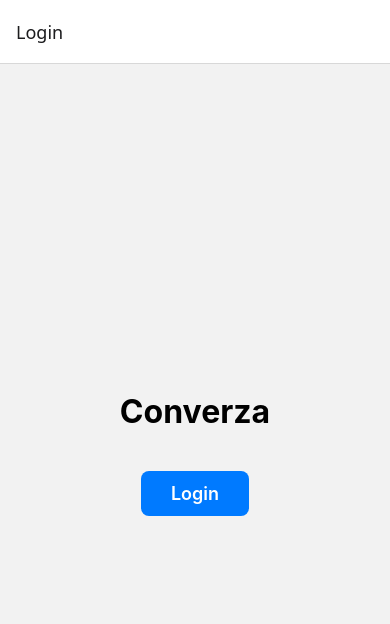
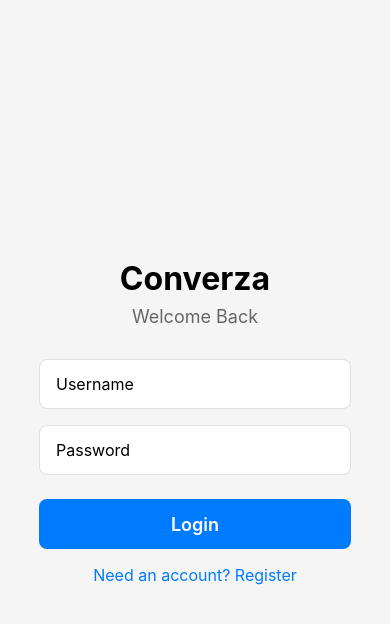
Before and after one commit to dhruvxsingh/Converza, a React Native app: screen /Login in a window 390 px wide. Shown: the top 624 px of the page. Built offline with nearby package versions, Linux system fonts and the light colour scheme.

Commit message:
connected backend to frontend with login and registration working

```diff
--- a/src/navigation/AppNavigator.tsx
+++ b/src/navigation/AppNavigator.tsx
@@ -1,3 +1,4 @@
+// src/navigation/AppNavigator.tsx
 import React from 'react';
 import { NavigationContainer } from '@react-navigation/native';
 import { createStackNavigator } from '@react-navigation/stack';
@@ -5,18 +6,60 @@ import LoginScreen from '../screens/LoginScreen';
 import ChatListScreen from '../screens/ChatListScreen';
 import ChatScreen from '../screens/ChatScreen';
 import VideoCallScreen from '../screens/VideoCallScreen';
-import { RootStackParamList } from '../types/navigation';
+
+export type RootStackParamList = {
+  Login: undefined;
+  ChatList: undefined;
+  Chat: { userId: string; userName: string };
+  VideoCall: { userId: string; userName: string };
+};
 
 const Stack = createStackNavigator<RootStackParamList>();
 
 export default function AppNavigator() {
   return (
     <NavigationContainer>
-      <Stack.Navigator initialRouteName="Login">
-        <Stack.Screen name="Login" component={LoginScreen} />
-        <Stack.Screen name="ChatList" component={ChatListScreen} />
-        <Stack.Screen name="Chat" component={ChatScreen} />
-        <Stack.Screen name="VideoCall" component={VideoCallScreen} />
+      <Stack.Navigator
+        initialRouteName="Login"
+        screenOptions={{
+          headerStyle: {
+            backgroundColor: '#007AFF',
+          },
+          headerTintColor: '#fff',
+          headerTitleStyle: {
+            fontWeight: 'bold',
+          },
+        }}
+      >
+        <Stack.Screen
+          name="Login"
+          component={LoginScreen}
+          options={{ headerShown: false }}
+        />
+        <Stack.Screen
+          name="ChatList"
+          component={ChatListScreen}
+          options={{
+            title: 'Chats',
+            headerLeft: () => null, // Prevents going back to login
+            gestureEnabled: false,
+          }}
+        />
+        <Stack.Screen
+          name="Chat"
+          component={ChatScreen}
+          options={({ route }) => ({
+            title: route.params?.userName || 'Chat'
+          })}
+        />
+        <Stack.Screen
+          name="VideoCall"
+          component={VideoCallScreen}
+          options={{
+            title: 'Video Call',
+            headerShown: false
+          }}
+        />
       </Stack.Navigator>
     </NavigationContainer>
   );
--- a/src/screens/LoginScreen.tsx
+++ b/src/screens/LoginScreen.tsx
@@ -1,46 +1,148 @@
-import React from 'react';
-import { View, Text, StyleSheet, TouchableOpacity } from 'react-native';
+import React, { useState } from 'react';
+import { View, Text, StyleSheet, TouchableOpacity, TextInput, Alert, ActivityIndicator } from 'react-native';
 import { useNavigation } from '@react-navigation/native';
 import { StackNavigationProp } from '@react-navigation/stack';
 import { RootStackParamList } from '../types/navigation';
+import apiService from '../services/api';
 
 type NavigationProp = StackNavigationProp<RootStackParamList, 'Login'>;
 
 export default function LoginScreen() {
   const navigation = useNavigation<NavigationProp>();
+  const [username, setUsername] = useState('');
+  const [password, setPassword] = useState('');
+  const [email, setEmail] = useState('');
+  const [isRegistering, setIsRegistering] = useState(false);
+  const [loading, setLoading] = useState(false);
+
+  const handleAuth = async () => {
+    setLoading(true);
+    try {
+      if (isRegistering) {
+        await apiService.register(email, password, username);
+        Alert.alert('Success', 'Account created! Please login.');
+        setIsRegistering(false);
+      } else {
+        await apiService.login(username, password);
+        navigation.replace('ChatList');
+      }
+    } catch (error: any) {
+      Alert.alert('Error', error.message);
+    }
+    setLoading(false);
+  };
 
   return (
     <View style={styles.container}>
       <Text style={styles.title}>Converza</Text>
-      <TouchableOpacity
-        style={styles.button}
-        onPress={() => navigation.navigate('ChatList')}
-      >
-        <Text style={styles.buttonText}>Login</Text>
-      </TouchableOpacity>
+      <Text style={styles.subtitle}>
+        {isRegistering ? 'Create Account' : 'Welcome Back'}
+      </Text>
+
+      <View style={styles.form}>
+        <TextInput
+          style={styles.input}
+          placeholder="Username"
+          value={username}
+          onChangeText={setUsername}
+          autoCapitalize="none"
+        />
+
+        {isRegistering && (
+          <TextInput
+            style={styles.input}
+            placeholder="Email"
+            value={email}
+            onChangeText={setEmail}
+            keyboardType="email-address"
+            autoCapitalize="none"
+          />
+        )}
+
+        <TextInput
+          style={styles.input}
+          placeholder="Password"
+          value={password}
+          onChangeText={setPassword}
+          secureTextEntry
+        />
+
+        <TouchableOpacity
+          style={styles.button}
+          onPress={handleAuth}
+          disabled={loading}
+        >
+          {loading ? (
+            <ActivityIndicator color="white" />
+          ) : (
+            <Text style={styles.buttonText}>
+              {isRegistering ? 'Register' : 'Login'}
+            </Text>
+          )}
+        </TouchableOpacity>
+
+        <TouchableOpacity
+          style={styles.linkButton}
+          onPress={() => setIsRegistering(!isRegistering)}
+        >
+          <Text style={styles.linkText}>
+            {isRegistering ? 'Have an account? Login' : 'Need an account? Register'}
+          </Text>
+        </TouchableOpacity>
+      </View>
     </View>
   );
 }
+
 const styles = StyleSheet.create({
   container: {
     flex: 1,
     justifyContent: 'center',
     alignItems: 'center',
+    backgroundColor: '#f5f5f5',
   },
   title: {
     fontSize: 32,
     fontWeight: 'bold',
-    marginBottom: 40,
+    marginBottom: 8,
+  },
+  subtitle: {
+    fontSize: 18,
+    color: '#666',
+    marginBottom: 32,
+  },
+  form: {
+    width: '80%',
+  },
+  input: {
+    backgroundColor: 'white',
+    height: 50,
+    borderRadius: 8,
+    paddingHorizontal: 16,
+    marginBottom: 16,
+    fontSize: 16,
+    borderWidth: 1,
+    borderColor: '#e0e0e0',
   },
   button: {
     backgroundColor: '#007AFF',
-    paddingHorizontal: 30,
-    paddingVertical: 12,
+    height: 50,
     borderRadius: 8,
+    justifyContent: 'center',
+    alignItems: 'center',
+    marginTop: 8,
   },
   buttonText: {
     color: 'white',
     fontSize: 18,
     fontWeight: '600',
   },
+  linkButton: {
+    marginTop: 16,
+    alignItems: 'center',
+  },
+  linkText: {
+    color: '#007AFF',
+    fontSize: 16,
+  },
 });
--- /dev/null
+++ b/src/services/api.ts
@@ -0,0 +1,118 @@
+// src/services/api.ts
+import AsyncStorage from '@react-native-async-storage/async-storage';
+import { Platform } from 'react-native';
+
+const YOUR_COMPUTER_IP = 'YOUR_IP_HERE'; // Update this for mobile testing
+
+const API_URL = Platform.select({
+  web: 'http://localhost:8000',
+  default: `http://${YOUR_COMPUTER_IP}:8000`,
+});
+
+class ApiService {
+  private token: string | null = null;
+
+  async setToken(token: string) {
+    this.token = token;
+    await AsyncStorage.setItem('access_token', token);
+  }
+
+  async getToken() {
+    if (!this.token) {
+      this.token = await AsyncStorage.getItem('access_token');
+    }
+    return this.token;
+  }
+
+  async clearToken() {
+    this.token = null;
+    await AsyncStorage.removeItem('access_token');
+  }
+
+  async login(email: string, password: string) {
+  try {
+    // Your backend expects 'username' not 'email' for login
+    const response = await fetch(`${API_URL}/api/auth/login`, {
+      method: 'POST',
+      headers: {
+        'Content-Type': 'application/x-www-form-urlencoded',
+      },
+      // Change 'email' to the actual username
+      body: `username=${encodeURIComponent(email)}&password=${encodeURIComponent(password)}`,
+    });
+
+    const data = await response.json();
+
+    if (!response.ok) {
+      throw new Error(data.detail || 'Login failed');
+    }
+
+    await this.setToken(data.access_token);
+    return data;
+  } catch (error: any) {
+    console.error('Login error:', error);
+    throw error;
+  }
+}
+
+  async register(email: string, password: string, full_name: string) {
+  try {
+    // Make sure we're sending 'username' not 'full_name'
+    const payload = {
+      username: full_name,  // Backend expects 'username'
+      email,
+      password
+      // Remove is_active - not needed
+    };
+
+    console.log('Sending registration data:', payload);
+
+    const response = await fetch(`${API_URL}/api/auth/register`, {
+      method: 'POST',
+      headers: {
+        'Content-Type': 'application/json',
+      },
+      body: JSON.stringify(payload),
+    });
+
+    const data = await response.json();
+    console.log('Registration response:', data);
+
+    if (!response.ok) {
+      if (data.detail && Array.isArray(data.detail)) {
+        const errorMessage = data.detail.map((err: any) => `${err.loc.join('.')}: ${err.msg}`).join('\n');
+        throw new Error(errorMessage);
+      }
+      throw new Error(data.detail || 'Registration failed');
+    }
+
+    return data;
+  } catch (error: any) {
+    console.error('Register error details:', error);
+    throw error;
+  }
+}
+
+  async getCurrentUser() {
+    const token = await this.getToken();
+    if (!token) throw new Error('No token found');
+
+    try {
+      const response = await fetch(`${API_URL}/api/auth/me`, {
+        headers: {
+          'Authorization': `Bearer ${token}`,
+        },
+      });
+
+      if (!response.ok) {
+        throw new Error('Failed to get user');
+      }
+
+      return await response.json();
+    } catch (error) {
+      throw error;
+    }
+  }
+}
+
+export default new ApiService();
```
Also changed, not shown: package.json (+4 -3 lines), 1 other file (tests, documents, lock files or other folders).
